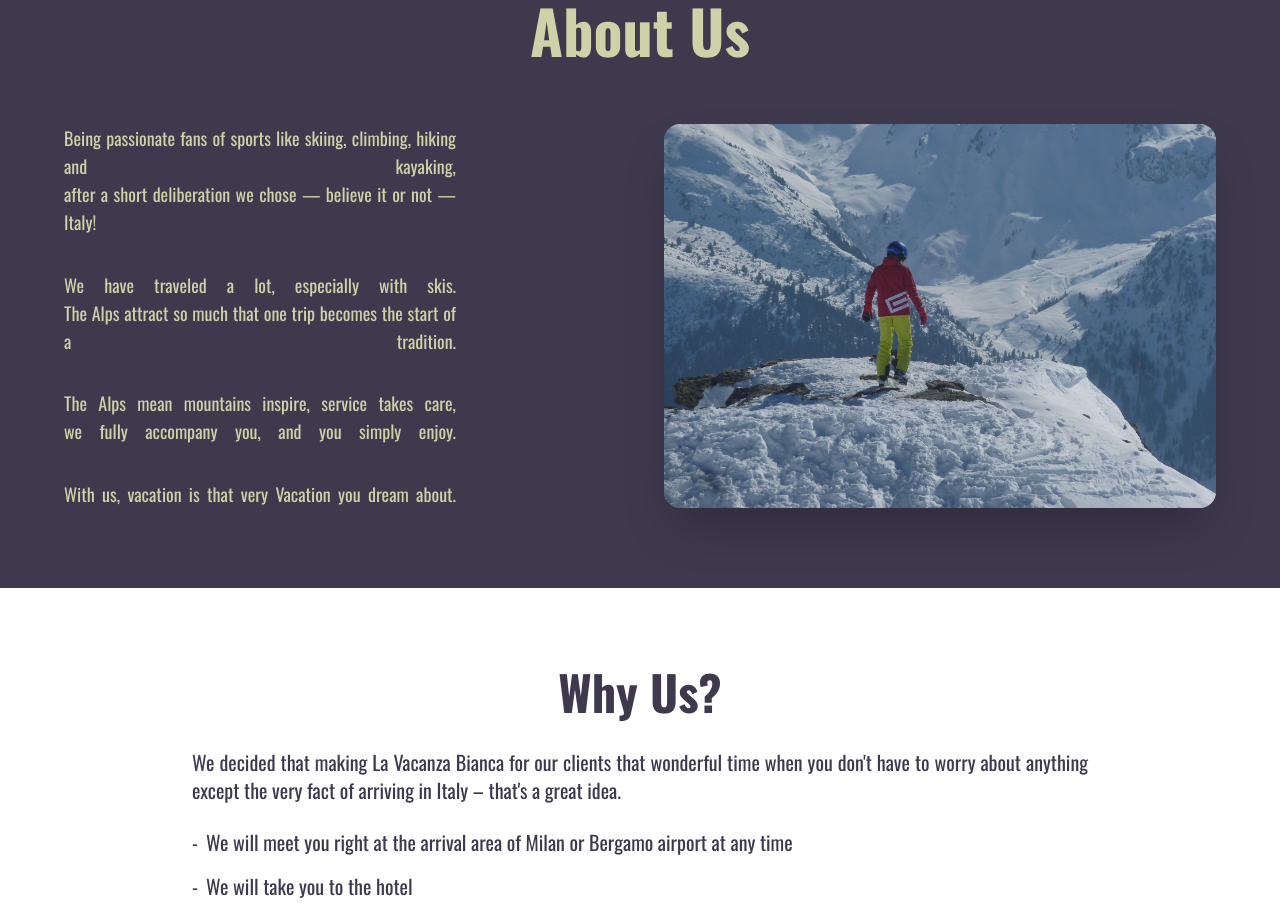
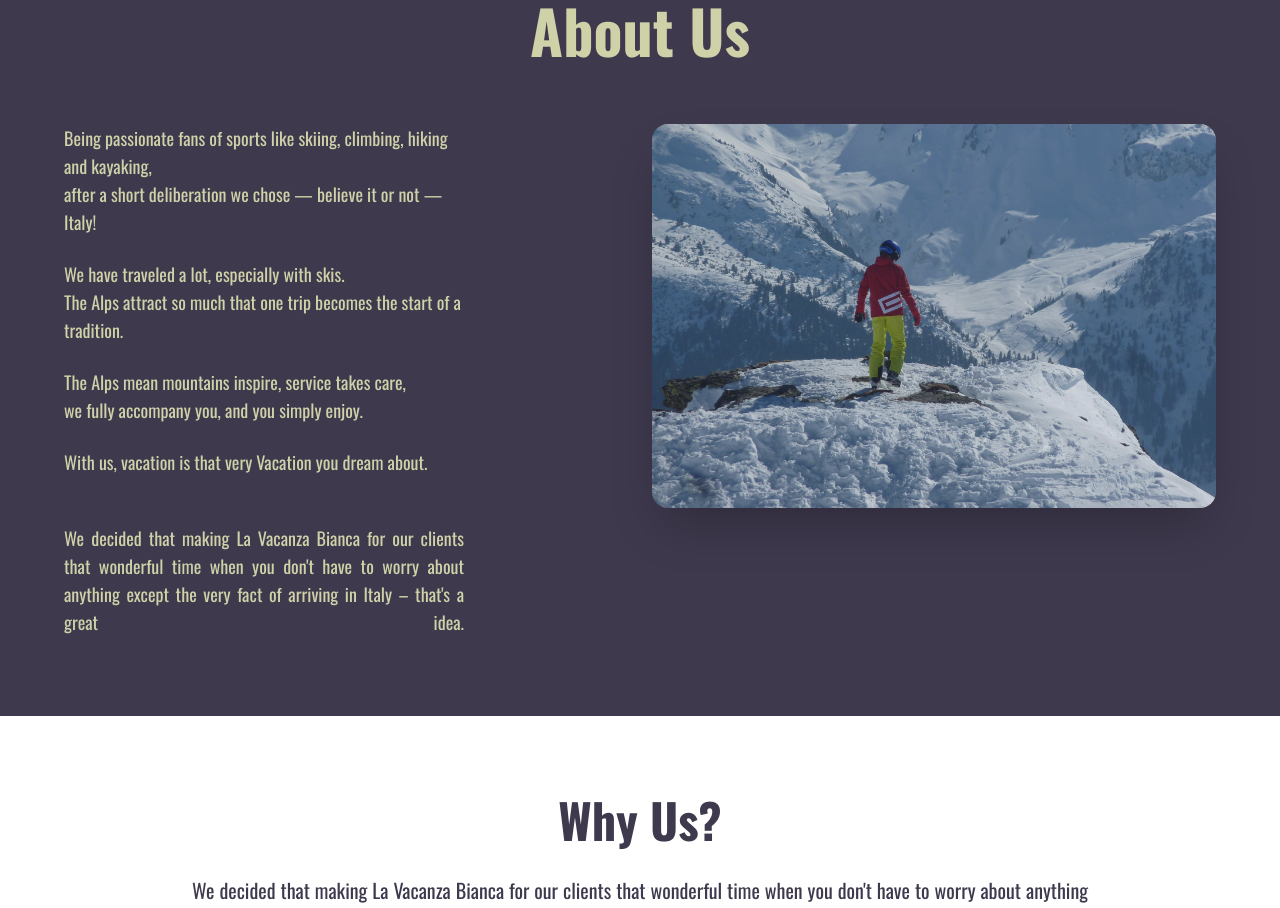
Before and after one commit to Max-climber/landing-guide-Italy, a React (Vite) app: page / in a window 1280 px wide. Shown: the part 880-1788 px from the top of the page. Built offline with nearby package versions, Linux system fonts and the light colour scheme.

Commit message:
fix about text alignment and spacing

```diff
--- a/src/components/About.jsx
+++ b/src/components/About.jsx
@@ -28,18 +28,18 @@ const About = () => {
           </h2>
         </motion.div>
 
-        <div className="grid md:grid-cols-2 gap-6 sm:gap-8 md:gap-12 items-stretch">
+        <div className="grid md:grid-cols-2 gap-4 sm:gap-6 md:gap-6 items-stretch">
           <motion.div
             initial={{ opacity: 0, x: -50 }}
             animate={inView ? { opacity: 1, x: 0 } : {}}
             transition={{ duration: 0.8, delay: 0.2 }}
             className="flex flex-col justify-between text-color1 h-full text-left"
           >
-            <div className="flex flex-col h-full justify-between gap-4 sm:gap-6 w-full max-w-sm md:max-w-[22rem] lg:max-w-[24rem] xl:max-w-[26rem] 2xl:max-w-[28rem] md:pr-4 lg:pr-6">
+            <div className="flex flex-col h-full justify-between gap-4 sm:gap-6 w-full max-w-sm md:max-w-[22rem] lg:max-w-[24rem] xl:max-w-[26rem] 2xl:max-w-[28rem] md:pr-2 lg:pr-4">
               {aboutText.map((paragraph, idx) => {
                 const lines = paragraph.split('\n')
                 return (
-                  <p key={idx} className="text-base sm:text-lg leading-relaxed full-justify">
+                  <p key={idx} className="text-base sm:text-lg leading-relaxed text-left hyphens-auto break-words">
                     {lines.map((line, lineIdx) => (
                       <span key={lineIdx}>
                         {line}
@@ -49,6 +49,11 @@ const About = () => {
                   </p>
                 )
               })}
+              {t('about.whyUsText1') && (
+                <p className="text-base sm:text-lg leading-relaxed full-justify mt-4 sm:mt-6">
+                  {t('about.whyUsText1')}
+                </p>
+              )}
             </div>
           </motion.div>
 
--- a/src/index.css
+++ b/src/index.css
@@ -145,6 +145,15 @@
   .full-justify {
     text-align: justify;
     text-align-last: justify;
+    word-spacing: normal;
+  }
+
+  .hyphens-auto {
+    hyphens: auto;
+    -webkit-hyphens: auto;
+    -moz-hyphens: auto;
+    word-break: break-word;
+    overflow-wrap: break-word;
   }
 
   .section-padding {
```
